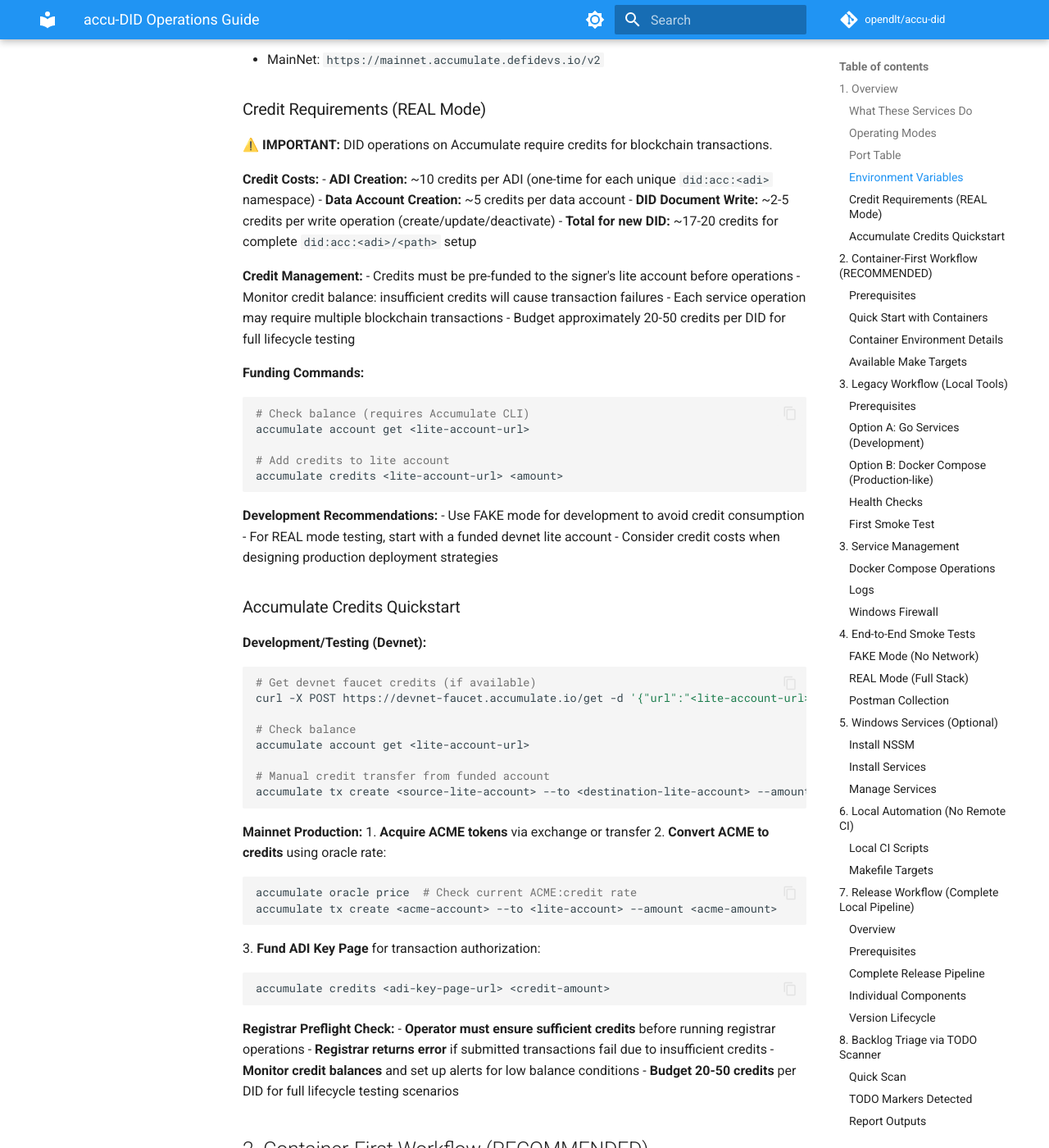
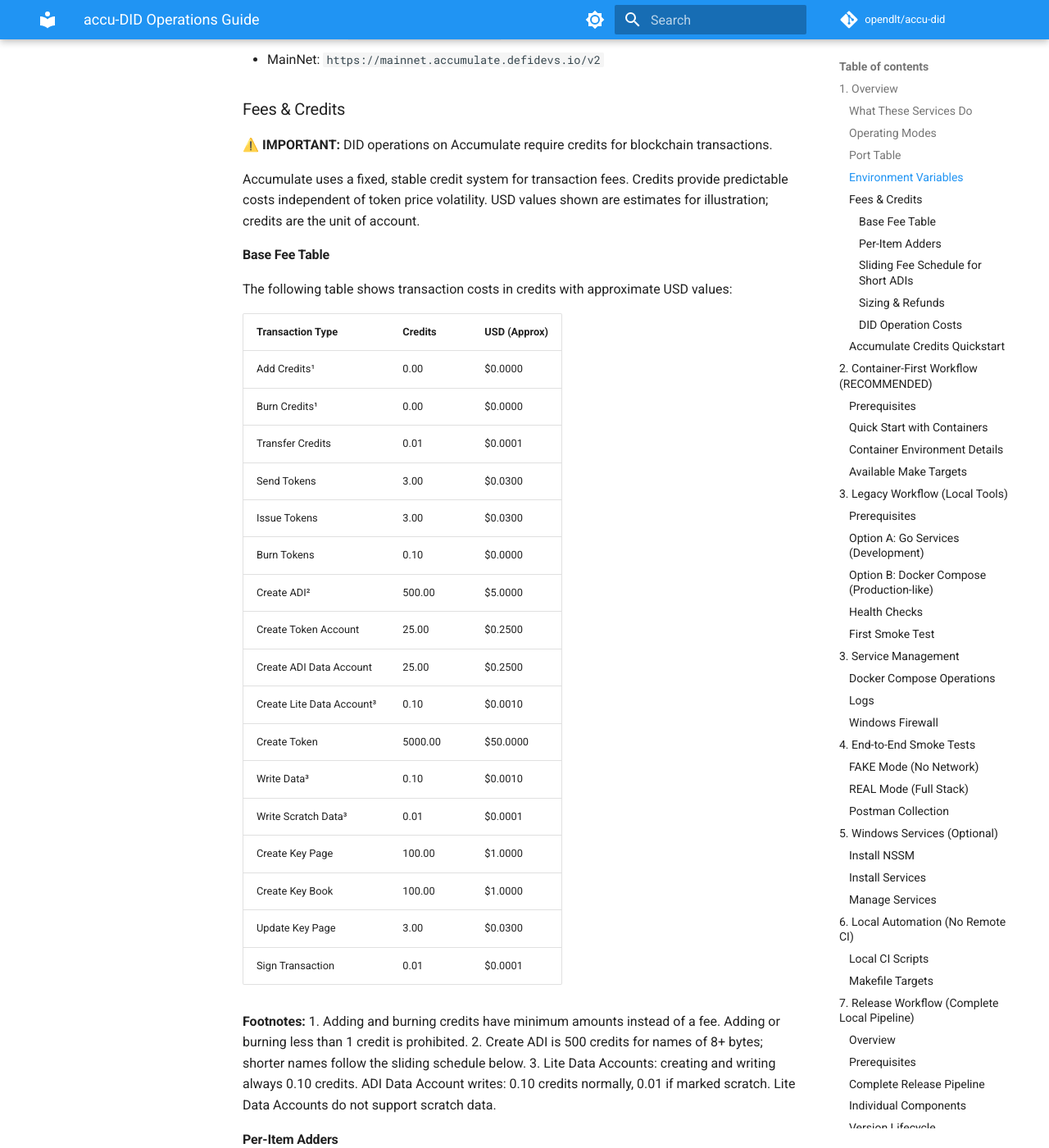
Before and after one commit to opendlt/accu-did, an MkDocs documentation site: the page built from docs/ops/OPERATIONS.md, in a window 1280 px wide and 1400 px high, scrolled down 1070 px. Shown: the whole window at 82% size. Built offline with MkDocs 1.6.1 and Material for MkDocs 9.7.7, drawn with Linux system fonts in a browser that asks for light colours; comment, search, counter and statistics services are not loaded; some of the changed text lies outside the part shown.

Commit message:
docs: update fees documentation to match canonical Accumulate sources
Based on official Accumulate docs: https://docs.accumulatenetwork.io/accumulate/getting-started/fees

- Replace outdated credit estimates with exact fee table from canonical source
- Add complete base fee table with all transaction types and accurate credits
- Document per-item adders, sliding ADI schedule, size surcharges, and refunds
- Create 'Fees at a glance' section in README with link to full details
- Add fees reference section to method specification
- Maintain one canonical fee table in docs/ops/OPERATIONS.md
- Include verification date (2025-09-23) and link to official source
- Update DID operation costs: ADI creation 500 credits, data account 25 credits

````diff
--- a/docs/ops/OPERATIONS.md
+++ b/docs/ops/OPERATIONS.md
@@ -29,21 +29,88 @@
   - Local devnet: `http://127.0.0.1:26660`
   - MainNet: `https://mainnet.accumulate.defidevs.io/v2`
 
-### Credit Requirements (REAL Mode)
+### Fees & Credits
 
 **⚠️ IMPORTANT:** DID operations on Accumulate require credits for blockchain transactions.
 
-**Credit Costs:**
-- **ADI Creation:** ~10 credits per ADI (one-time for each unique `did:acc:<adi>` namespace)
-- **Data Account Creation:** ~5 credits per data account
-- **DID Document Write:** ~2-5 credits per write operation (create/update/deactivate)
-- **Total for new DID:** ~17-20 credits for complete `did:acc:<adi>/<path>` setup
+Accumulate uses a fixed, stable credit system for transaction fees. Credits provide predictable costs independent of token price volatility. USD values shown are estimates for illustration; credits are the unit of account.
+
+#### Base Fee Table
+
+The following table shows transaction costs in credits with approximate USD values:
+
+| Transaction Type | Credits | USD (Approx) |
+|------------------|---------|--------------|
+| Add Credits¹ | 0.00 | $0.0000 |
+| Burn Credits¹ | 0.00 | $0.0000 |
+| Transfer Credits | 0.01 | $0.0001 |
+| Send Tokens | 3.00 | $0.0300 |
+| Issue Tokens | 3.00 | $0.0300 |
+| Burn Tokens | 0.10 | $0.0000 |
+| Create ADI² | 500.00 | $5.0000 |
+| Create Token Account | 25.00 | $0.2500 |
+| Create ADI Data Account | 25.00 | $0.2500 |
+| Create Lite Data Account³ | 0.10 | $0.0010 |
+| Create Token | 5000.00 | $50.0000 |
+| Write Data³ | 0.10 | $0.0010 |
+| Write Scratch Data³ | 0.01 | $0.0001 |
+| Create Key Page | 100.00 | $1.0000 |
+| Create Key Book | 100.00 | $1.0000 |
+| Update Key Page | 3.00 | $0.0300 |
+| Sign Transaction | 0.01 | $0.0001 |
+
+**Footnotes:**
+1. Adding and burning credits have minimum amounts instead of a fee. Adding or burning less than 1 credit is prohibited.
+2. Create ADI is 500 credits for names of 8+ bytes; shorter names follow the sliding schedule below.
+3. Lite Data Accounts: creating and writing always 0.10 credits. ADI Data Account writes: 0.10 credits normally, 0.01 if marked scratch. Lite Data Accounts do not support scratch data.
+
+#### Per-Item Adders
+
+- **SendTokens / IssueTokens:** +1.00 credit per output after the first (1 output=3; 2 outputs=4; 3 outputs=5; …)
+- **UpdateKeyPage / UpdateAccountAuth:** +1.00 credit per operation after the first (1 op=3; 2 ops=4; …)
+- **CreateKeyPage:** +1.00 credit per key after the first (1 key=100; 2 keys=101; …)
+- **Delegation:** +0.01 credit per delegation layer (basic signature=0.01; delegated=0.02; double-delegated=0.03; …)
+
+#### Sliding Fee Schedule for Short ADIs
+
+ADI name length is computed in UTF-8 bytes (excluding ".acme"):
+
+| Length (bytes) | Credits |
+|----------------|---------|
+| 1 | 4,800,000 |
+| 2 | 1,200,000 |
+| 3 | 350,000 |
+| 4 | 90,000 |
+| 5 | 25,000 |
+| 6 | 7,000 |
+| 7 | 1,800 |
+| 8+ | 500 |
+
+Note: Length is computed in UTF-8 bytes, so 屋.acme and abc.acme are both 3 bytes.
+
+#### Sizing & Refunds
+
+**Size-based surcharges (transactions & signatures):**
+- All transactions: +0.1 credit per every 256 bytes over a 256-byte base; if the transaction is scratch, the increment is 0.01 (not 0.1)
+- Signatures: +0.01 credit per every 256 bytes over a 256-byte base
+
+**Refund behavior:**
+- Except for send tokens, failed transactions paying >1 credit are refunded minus 1 credit (fees ≤1 credit are not refunded)
+- For send token transactions, each failed output refunds 1 credit
+
+#### DID Operation Costs
+
+For Accumulate DID operations specifically:
+- **ADI Creation:** 500 credits (for standard 8+ byte names)
+- **Data Account Creation:** 25 credits per data account
+- **DID Document Write:** 0.10 credits per write operation
+- **Complete DID Setup:** ~525 credits total (ADI + data account + initial write)
 
 **Credit Management:**
 - Credits must be pre-funded to the signer's lite account before operations
 - Monitor credit balance: insufficient credits will cause transaction failures
 - Each service operation may require multiple blockchain transactions
-- Budget approximately 20-50 credits per DID for full lifecycle testing
+- Budget appropriately based on the fee schedule above
 
 **Funding Commands:**
 ```bash
@@ -57,7 +124,9 @@
 **Development Recommendations:**
 - Use FAKE mode for development to avoid credit consumption
 - For REAL mode testing, start with a funded devnet lite account
-- Consider credit costs when designing production deployment strategies
+- Consider actual credit costs from the fee table for production deployment
+
+**Last verified:** 2025-09-23 | [Official Accumulate Fees Documentation](https://docs.accumulatenetwork.io/accumulate/getting-started/fees)
 
 ### Accumulate Credits Quickstart
 
````
Also changed, not shown: README.md (+12 -7 lines), docs/site/method.md (+22 -3 lines).
